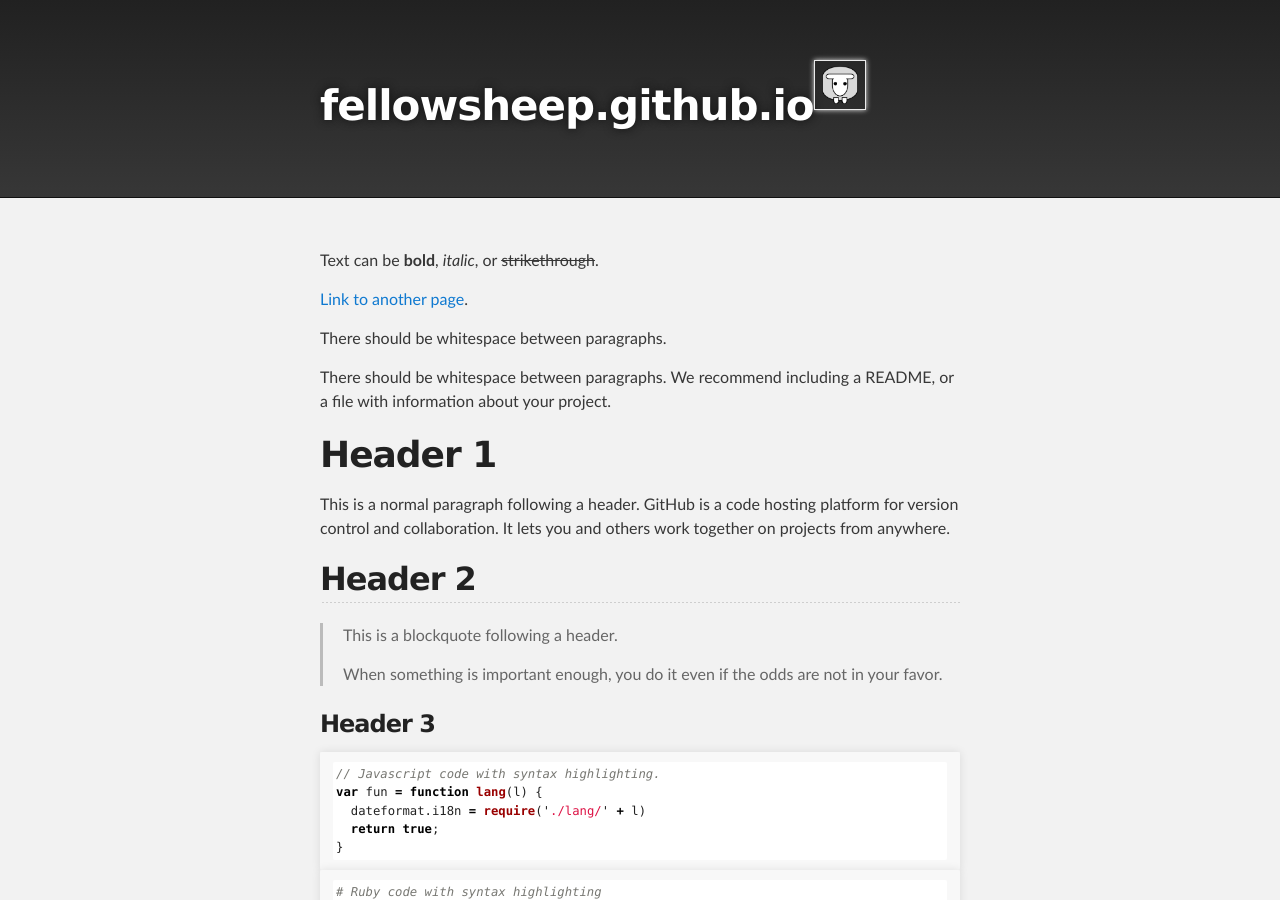
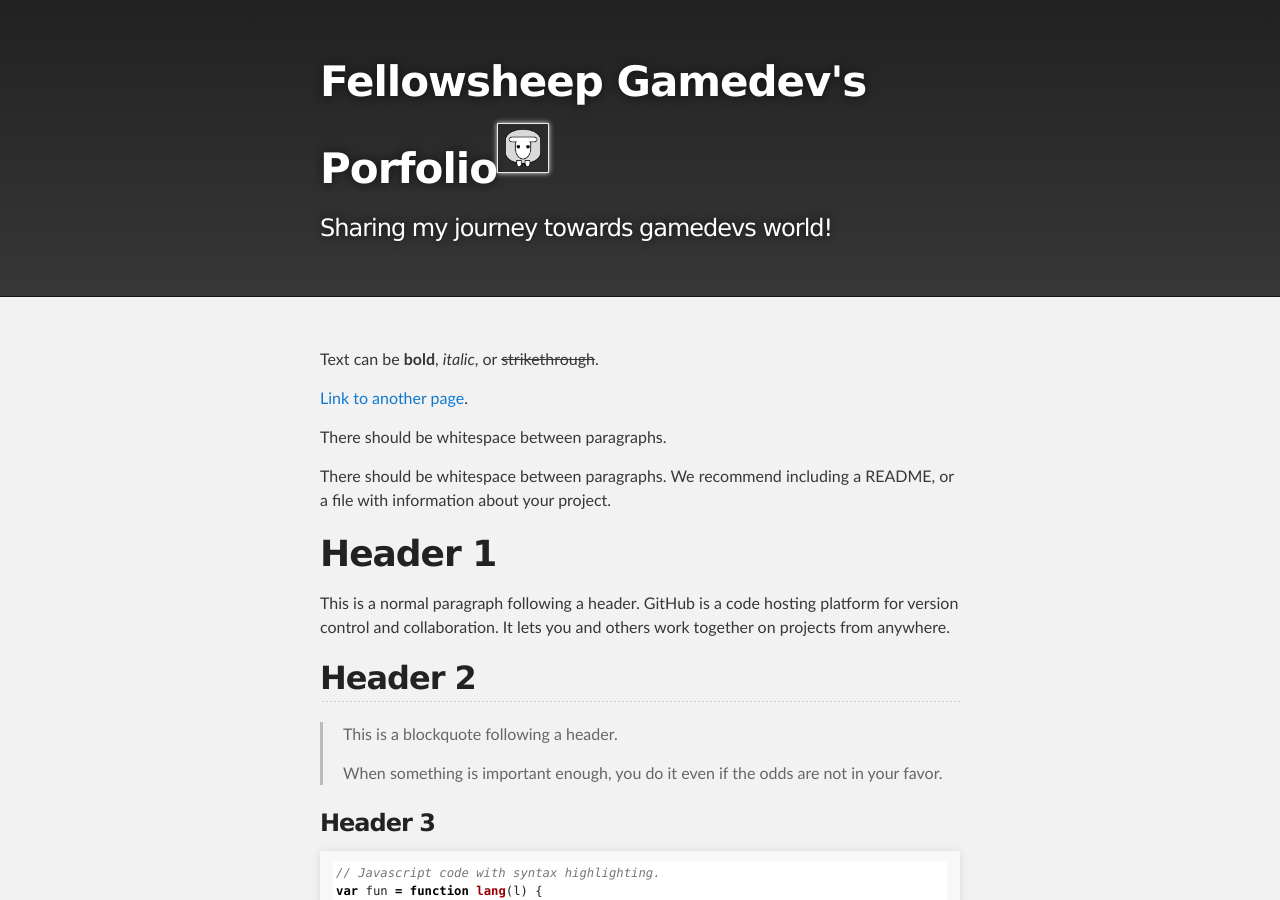
Before and after one commit to fellowsheep/fellowsheep.github.io, a Jekyll site: the page built from index.md, in a window 1280 px wide and 900 px high. Built offline with Jekyll 4.4.1, drawn with Linux system fonts in a browser that asks for light colours; our own code applies the rules of GitHub Pages for plain Markdown files; the repository's description, which GitHub fills in, is left out.

Commit message:
Update _config.yml

```diff
--- a/_config.yml
+++ b/_config.yml
@@ -1 +1,3 @@
+title: Fellowsheep Gamedev's Porfolio
+description: Sharing my journey towards gamedevs world!
 theme: jekyll-theme-slate
```
